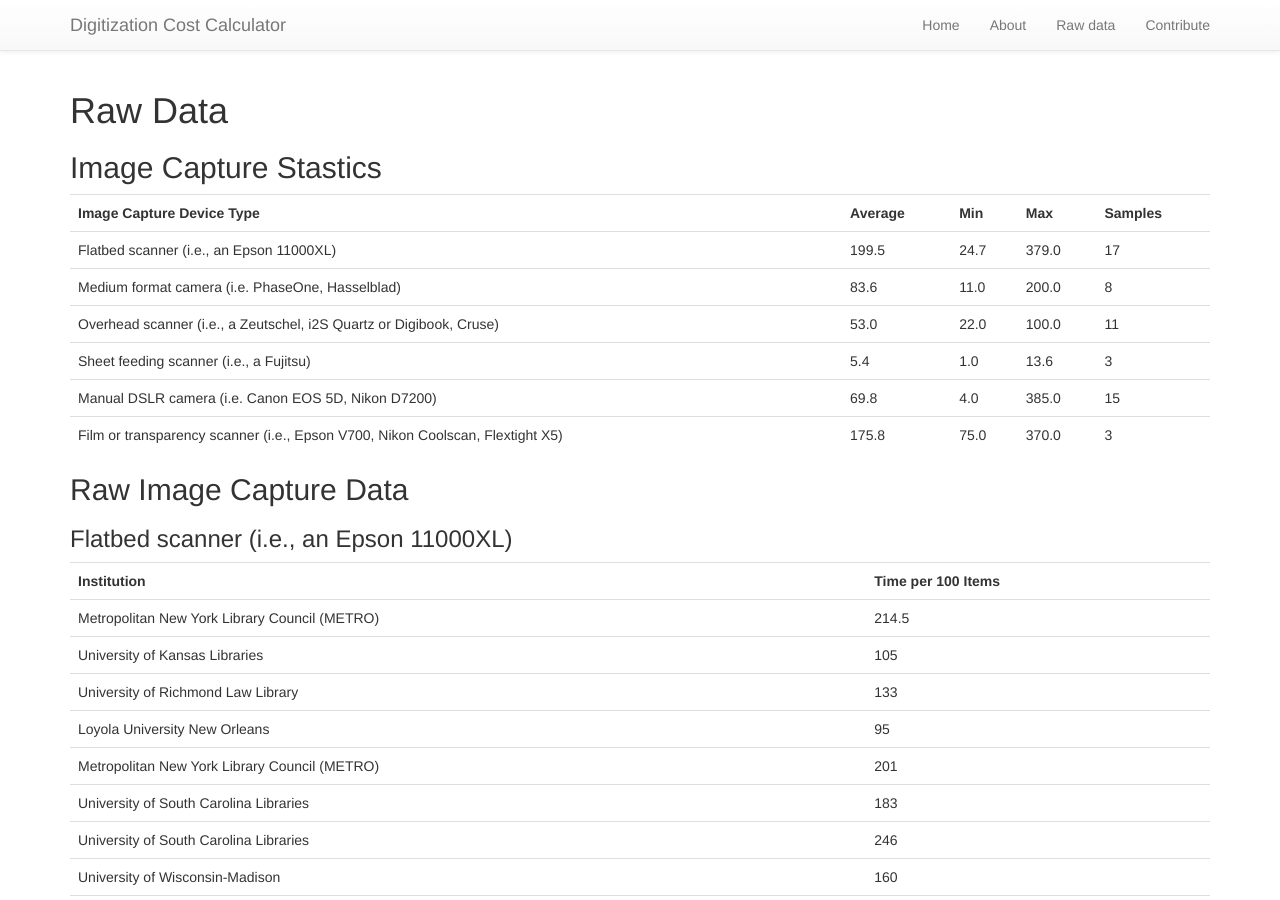
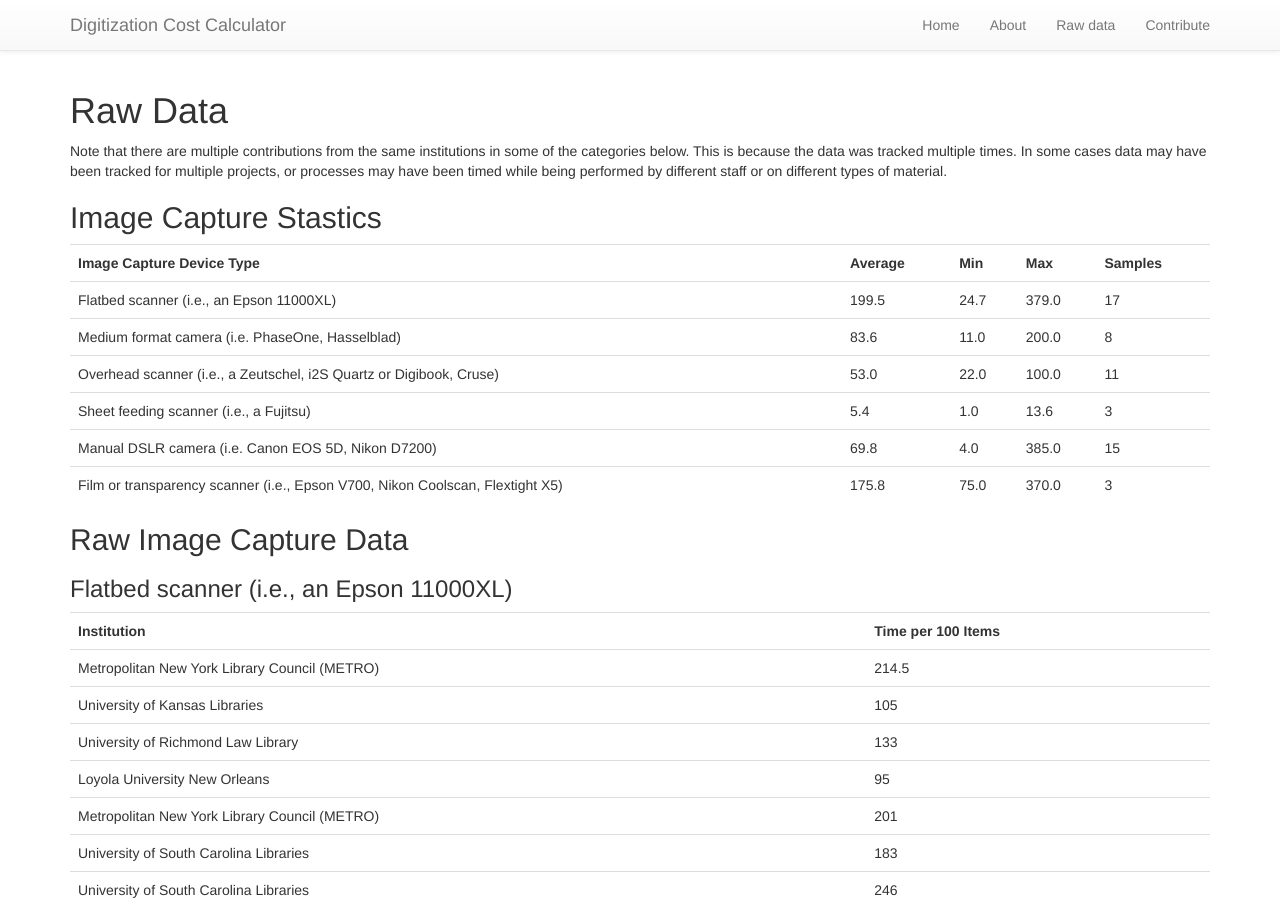
Before and after one commit to clirdlf/digitization_cost_calculator, a Jekyll site: the page built from raw-data.md, in a window 1280 px wide and 900 px high. Built offline with Jekyll 4.4.1, drawn with Linux system fonts in a browser that asks for light colours; nearby versions of some CDN libraries; comment, search, counter and statistics services are not loaded.

Commit message:
Explain multiple contributions from same institution
Text changes.

```diff
--- a/_includes/_wizard/final.html
+++ b/_includes/_wizard/final.html
@@ -1,6 +1,6 @@
 <div class="tab-pane" role="tabpanel" id="complete">
     <h3>Report</h3>
-    <p>Based on the information you provided, these are some estimates for your planning</p>
+    <p>Based on the information you provided, these are some estimates for your planning.</p>
     <p>
       Did you find this useful? Please consider <a href="https://duke.qualtrics.com/SE/?SID=SV_3OtqSEAbpl2QDl3">Contributing Your Data</a>.
     </p>
--- a/raw-data.md
+++ b/raw-data.md
@@ -3,7 +3,7 @@ layout: page
 title: Raw Data
 permalink: /data/
 ---
-
+<p>Note that there are multiple contributions from the same institutions in some of the categories below. This is because the data was tracked multiple times. In some cases data may have been tracked for multiple projects, or processes may have been timed while being performed by different staff or on different types of material.</p>
 <h2>Image Capture Stastics</h2>
 <table class="table">
   <tr>
```
